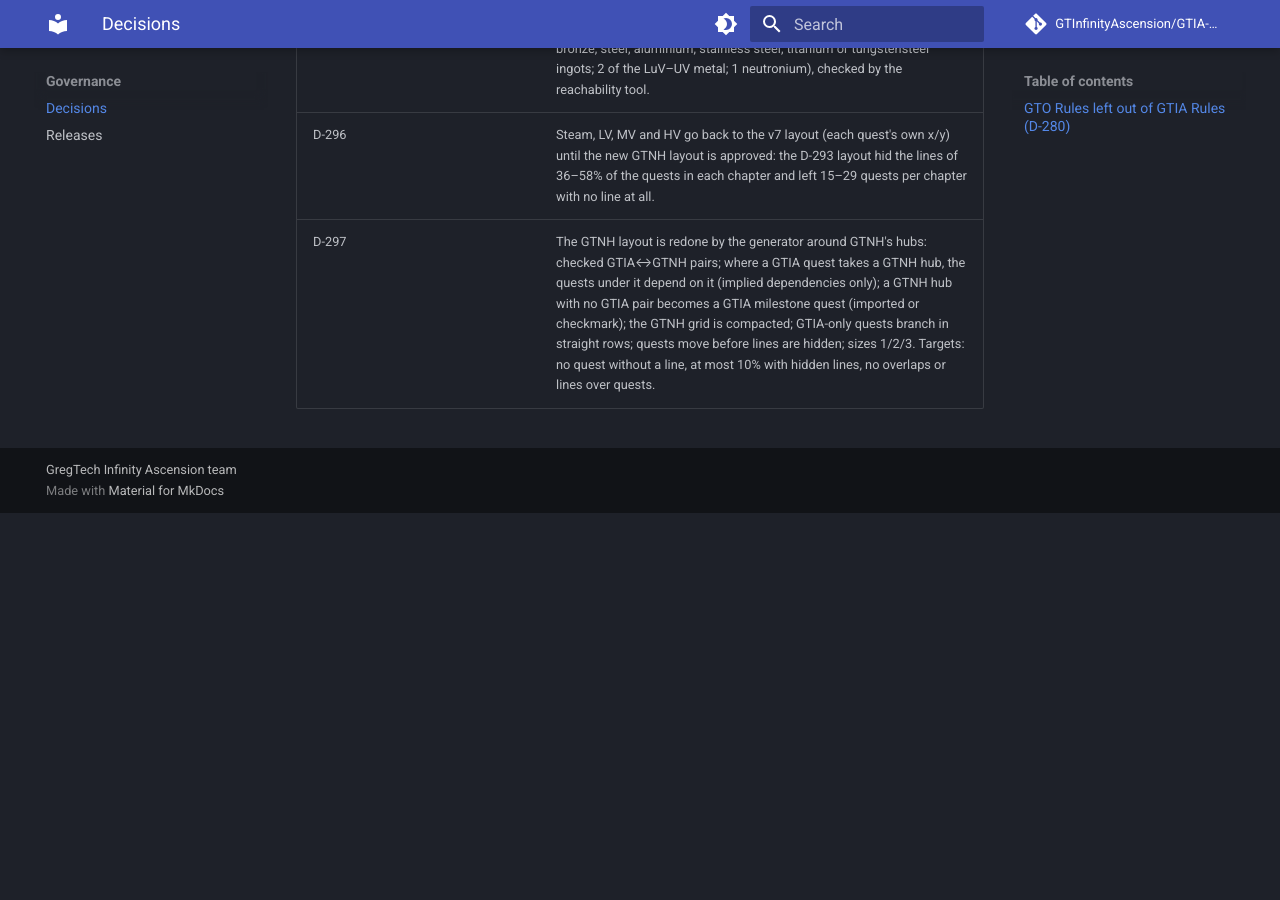
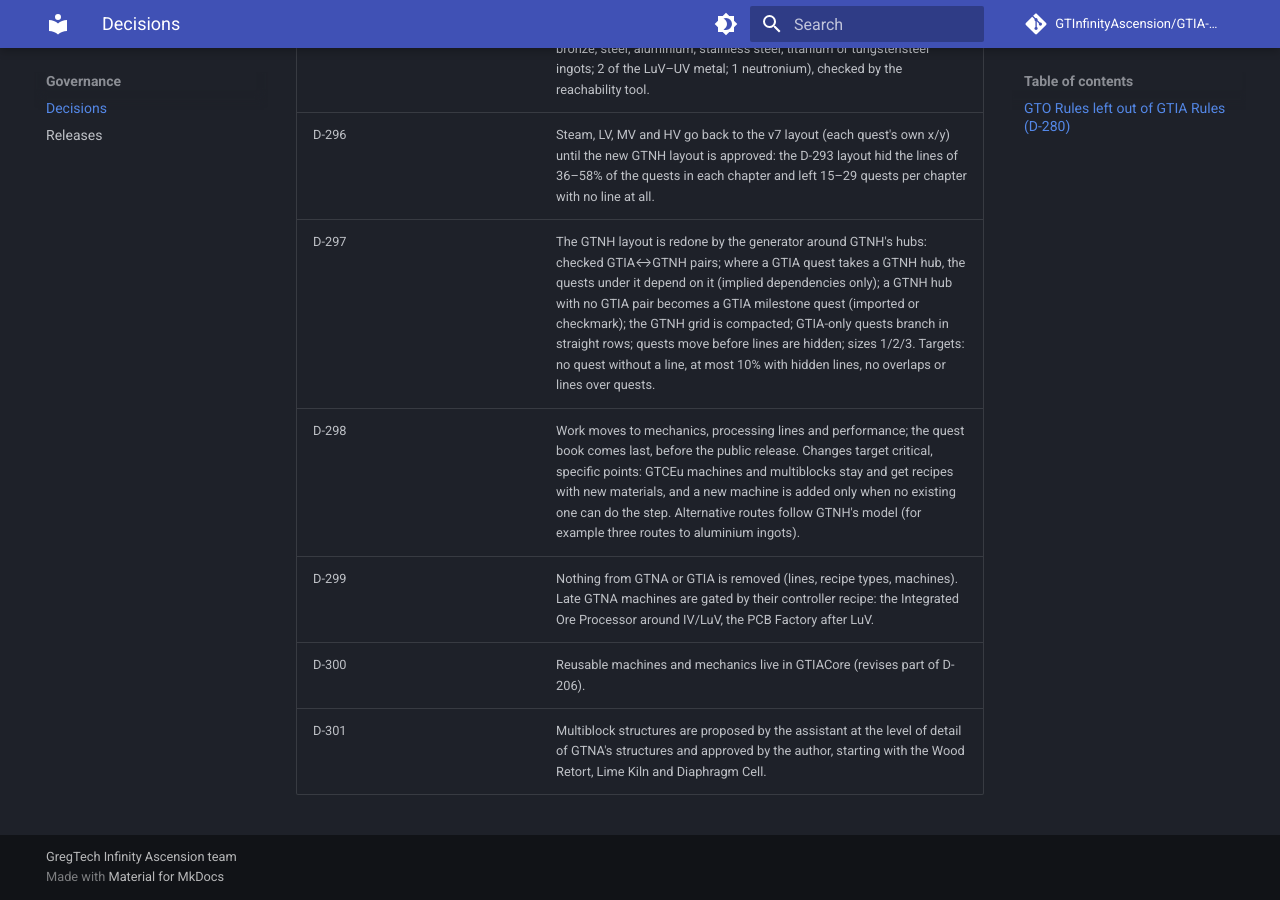
Before and after one commit to GTInfinityAscension/GTIA-Dev-Doc, an MkDocs documentation site: the page built from docs/governance/decisions.md, in a window 1280 px wide and 900 px high, scrolled down 5784 px. Built offline with MkDocs 1.6.1 and Material for MkDocs 9.7.7, drawn with Linux system fonts in a browser that asks for light colours; comment, search, counter and statistics services are not loaded; before the commit the page ends 6297 px from its top, so only the background shows below that.

Commit message:
Decisions D-298 to D-301: critical-point changes reusing GTCEu machines, nothing removed from GTNA or GTIA, reusable code in GTIACore, structures proposed at GTNA's level of detail

```diff
--- a/docs/governance/decisions.md
+++ b/docs/governance/decisions.md
@@ -72,3 +72,7 @@ This page lists the approved product decisions that shape development. Internal
 | D-295 | Each Multiblock Goals quest gives a small pack of its row's metal (4 bronze, steel, aluminium, stainless steel, titanium or tungstensteel ingots; 2 of the LuV–UV metal; 1 neutronium), checked by the reachability tool. |
 | D-296 | Steam, LV, MV and HV go back to the v7 layout (each quest's own x/y) until the new GTNH layout is approved: the D-293 layout hid the lines of 36–58% of the quests in each chapter and left 15–29 quests per chapter with no line at all. |
 | D-297 | The GTNH layout is redone by the generator around GTNH's hubs: checked GTIA↔GTNH pairs; where a GTIA quest takes a GTNH hub, the quests under it depend on it (implied dependencies only); a GTNH hub with no GTIA pair becomes a GTIA milestone quest (imported or checkmark); the GTNH grid is compacted; GTIA-only quests branch in straight rows; quests move before lines are hidden; sizes 1/2/3. Targets: no quest without a line, at most 10% with hidden lines, no overlaps or lines over quests. |
+| D-298 | Work moves to mechanics, processing lines and performance; the quest book comes last, before the public release. Changes target critical, specific points: GTCEu machines and multiblocks stay and get recipes with new materials, and a new machine is added only when no existing one can do the step. Alternative routes follow GTNH's model (for example three routes to aluminium ingots). |
+| D-299 | Nothing from GTNA or GTIA is removed (lines, recipe types, machines). Late GTNA machines are gated by their controller recipe: the Integrated Ore Processor around IV/LuV, the PCB Factory after LuV. |
+| D-300 | Reusable machines and mechanics live in GTIACore (revises part of D-206). |
+| D-301 | Multiblock structures are proposed by the assistant at the level of detail of GTNA's structures and approved by the author, starting with the Wood Retort, Lime Kiln and Diaphragm Cell. |
```
